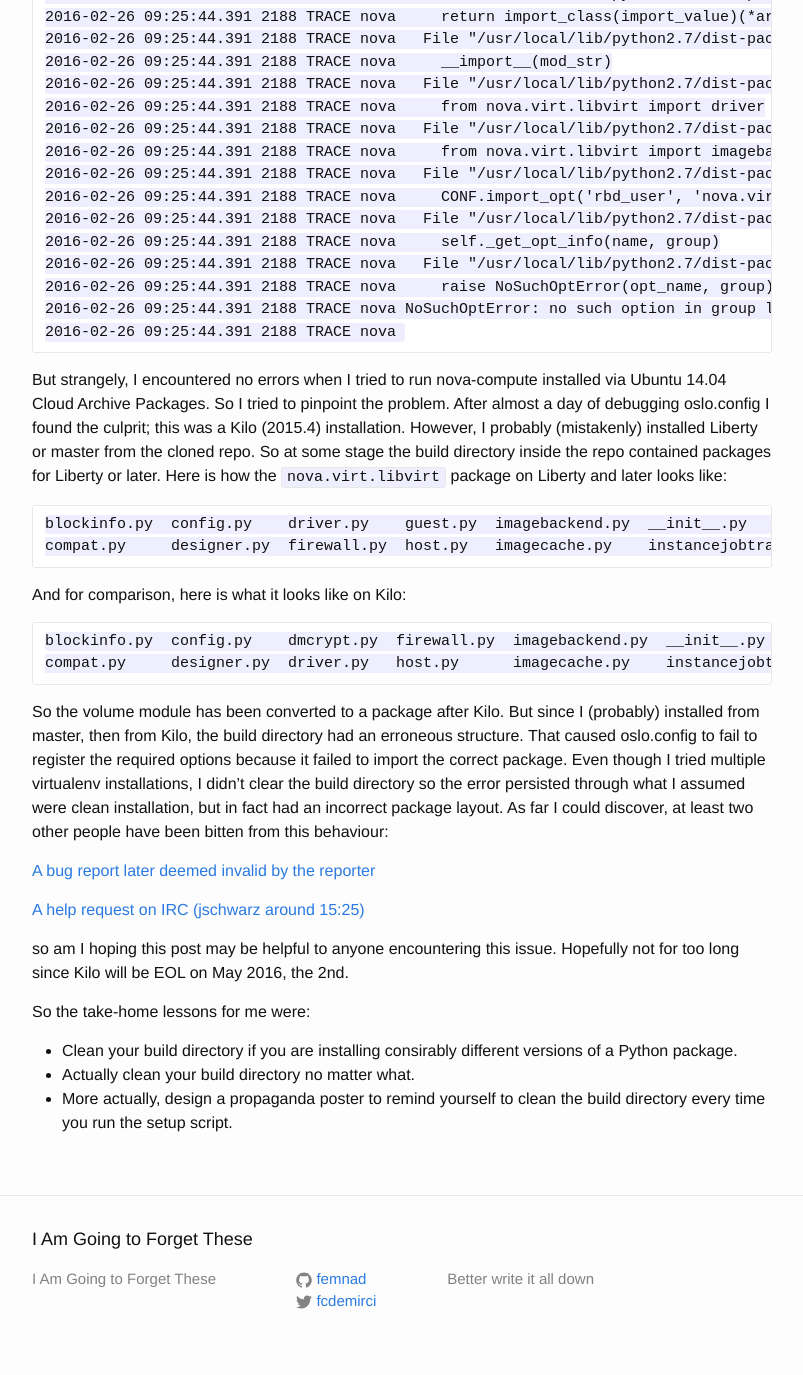
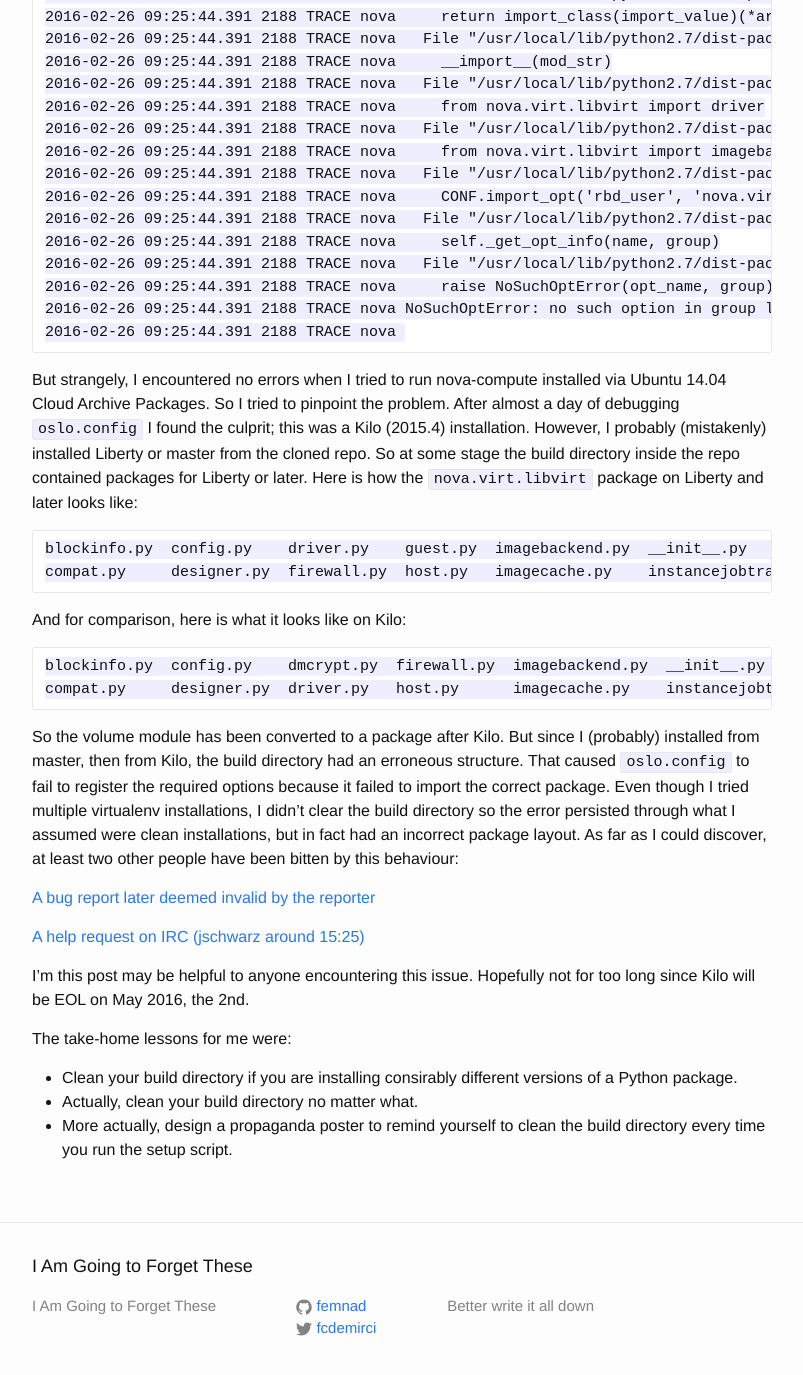
Before and after one commit to femnad/sqrt26.com, a Jekyll site: the page built from _posts/2016-02-26-the-curious-case-of-the-missing-option.markdown, in a window 1280 px wide and 1400 px high, scrolled down 651 px. Shown: the top 1375 px of the window, without its empty margins (238-1041 px from the left). Built offline with Jekyll 4.4.1, drawn with Linux system fonts in a browser that asks for light colours.

Commit message:
2016-02-26-19-50-23

```diff
--- a/_posts/2016-02-26-the-curious-case-of-the-missing-option.markdown
+++ b/_posts/2016-02-26-the-curious-case-of-the-missing-option.markdown
@@ -36,7 +36,7 @@ So, for same reason I had to reinstall my OpenStack development environment and
     2016-02-26 09:25:44.391 2188 TRACE nova NoSuchOptError: no such option in group libvirt: rbd_user
     2016-02-26 09:25:44.391 2188 TRACE nova
 
-But strangely, I encountered no errors when I tried to run nova-compute installed via Ubuntu 14.04 Cloud Archive Packages. So I tried to pinpoint the problem. After almost a day of debugging oslo.config I found the culprit; this was a Kilo (2015.4) installation. However, I probably (mistakenly) installed Liberty or master from the cloned repo. So at some stage the build directory inside the repo contained packages for Liberty or later. Here is how the `nova.virt.libvirt` package on Liberty and later looks like:
+But strangely, I encountered no errors when I tried to run nova-compute installed via Ubuntu 14.04 Cloud Archive Packages. So I tried to pinpoint the problem. After almost a day of debugging `oslo.config` I found the culprit; this was a Kilo (2015.4) installation. However, I probably (mistakenly) installed Liberty or master from the cloned repo. So at some stage the build directory inside the repo contained packages for Liberty or later. Here is how the `nova.virt.libvirt` package on Liberty and later looks like:
 
     blockinfo.py  config.py    driver.py    guest.py  imagebackend.py  __init__.py            storage/  vif.py
     compat.py     designer.py  firewall.py  host.py   imagecache.py    instancejobtracker.py  utils.py  volume/
@@ -46,19 +46,19 @@ And for comparison, here is what it looks like on Kilo:
     blockinfo.py  config.py    dmcrypt.py  firewall.py  imagebackend.py  __init__.py            lvm.py      rbd_utils.py  utils.py  volume.py
     compat.py     designer.py  driver.py   host.py      imagecache.py    instancejobtracker.py  quobyte.py  remotefs.py   vif.py
 
-So the volume module has been converted to a package after Kilo. But since I (probably) installed from master, then from Kilo, the build directory had an erroneous structure. That caused oslo.config to fail to register the required options because it failed to import the correct package. Even though I tried multiple virtualenv installations, I didn't clear the build directory so the error persisted through what I assumed were clean installation, but in fact had an incorrect package layout. As far I could discover, at least two other people have been bitten from this behaviour:
+So the volume module has been converted to a package after Kilo. But since I (probably) installed from master, then from Kilo, the build directory had an erroneous structure. That caused `oslo.config` to fail to register the required options because it failed to import the correct package. Even though I tried multiple virtualenv installations, I didn't clear the build directory so the error persisted through what I assumed were clean installations, but in fact had an incorrect package layout. As far as I could discover, at least two other people have been bitten by this behaviour:
 
 
 [A bug report later deemed invalid by the reporter][bug]
 
 [A help request on IRC (jschwarz around 15:25)][irc]
 
-so am I hoping this post may be helpful to anyone encountering this issue. Hopefully not for too long since Kilo will be EOL on May 2016, the 2nd.
+I'm this post may be helpful to anyone encountering this issue. Hopefully not for too long since Kilo will be EOL on May 2016, the 2nd.
 
-So the take-home lessons for me were:
+The take-home lessons for me were:
 
 * Clean your build directory if you are installing consirably different versions of a Python package.
-* Actually clean your build directory no matter what.
+* Actually, clean your build directory no matter what.
 * More actually, design a propaganda poster to remind yourself to clean the build directory every time you run the setup script.
 
 
```
